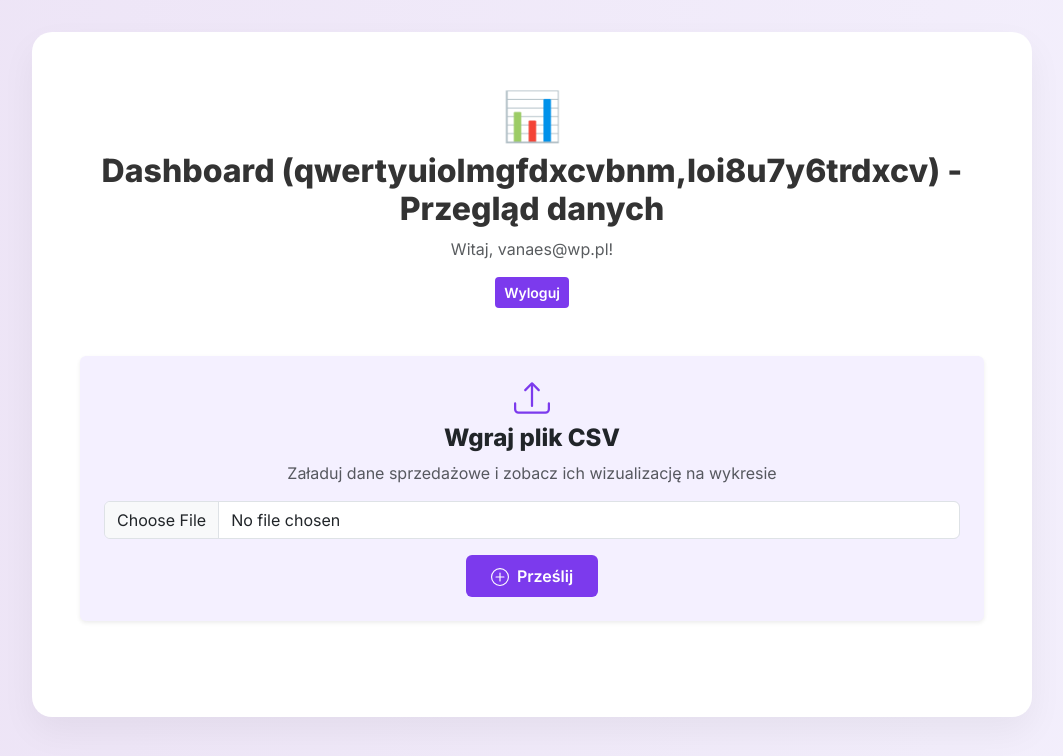
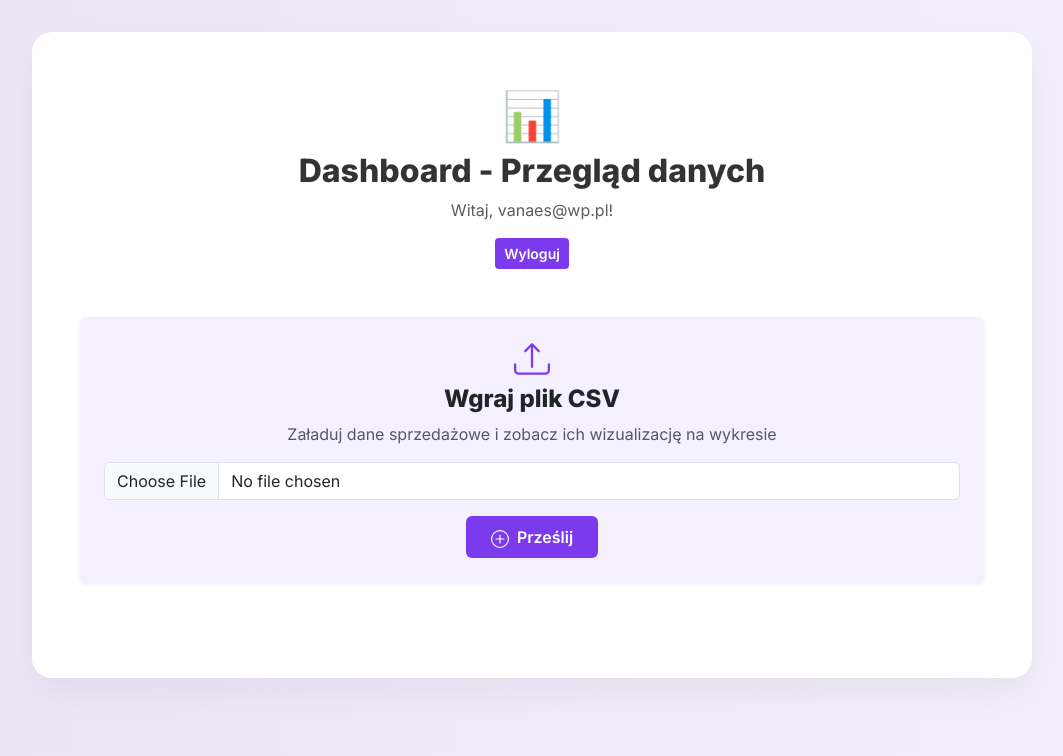
Before and after one commit to patrycjamilo1/business-monitor, a Django app: page /dashboard/ in a window 1280 px wide. Shown: the top 756 px of the page, without its empty margins (108-1171 px from the left). Run offline with Django 5.2, Linux system fonts and the light colour scheme; the first user in the database is signed in.

Commit message:
Update dashboard.html

```diff
--- a/dashboard/templates/dashboard/dashboard.html
+++ b/dashboard/templates/dashboard/dashboard.html
@@ -104,10 +104,7 @@
 
     <div class="text-center mb-4">
         <div class="header-icon">📊</div>
-
-
-
-        <h2>Dashboard (qwertyuiolmgfdxcvbnm,loi8u7y6trdxcv) - Przegląd danych</h2>
+        <h2>Dashboard - Przegląd danych</h2>
         <p class="text-muted">Witaj, {{ user.username }}!</p>
         <form action="{% url 'logout' %}" method="post" class="d-inline">
             {% csrf_token %}
```
